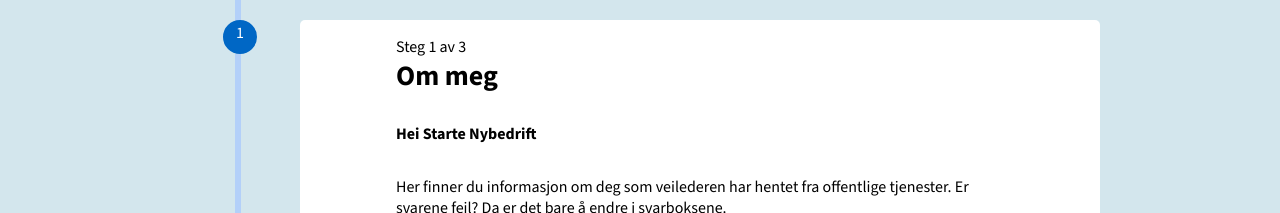
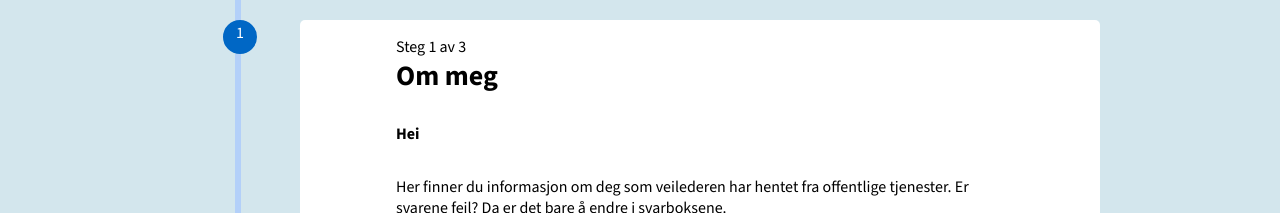
Before and after one commit to UnoHero/nav-min-vei-frontend, a React (Create React App) app: page /info in a window 1280 px wide. Both pictures are taken after a click on the button "Gå Videre". Shown: the part 578-791 px from the top of the page. Built offline with nearby package versions, Linux system fonts and the light colour scheme; no server answers; some icons are missing; the HTML template or start-up script is replaced by a standard one.

Commit message:
Got the data to StepOne and modefy info.js

```diff
--- a/src/components/StepOne.js
+++ b/src/components/StepOne.js
@@ -5,7 +5,7 @@ import { PersonFillIcon, CheckmarkCircleFillIcon } from '@navikt/aksel-icons';
 // Styles thrue js
 import { TextBox, StepTitle, StepHeader, StepText, NextStepButton, Txt, CheckMark } from "../components/styledComponents"
 
-const StepOne = ({stepOneRef, stepTwoRef, nextStepButton, activeStep, }) => {
+const StepOne = ({stepOneRef, stepTwoRef, nextStepButton, activeStep, data }) => {
 
 // fixed code
 
@@ -19,7 +19,7 @@ const StepOne = ({stepOneRef, stepTwoRef, nextStepButton, activeStep, }) => {
             {activeStep > 1 && <CheckMark><CheckmarkCircleFillIcon color='green' fontSize="2rem"></CheckmarkCircleFillIcon></CheckMark>}
             {activeStep === 1 &&
               <>
-                <Txt><b>Hei Starte Nybedrift</b></Txt>
+                <Txt><b>Hei {data?.firstName?.aaReg}</b></Txt>
                 <StepText>
                   Her finner du informasjon om
                   deg som veilederen har hentet
--- a/src/components/StepZero.js
+++ b/src/components/StepZero.js
@@ -8,20 +8,7 @@ import { CheckmarkCircleFillIcon } from '@navikt/aksel-icons';
 // Styles thrue js
 import { TextBox, StepTitle, StepHeader, StepText, NextStepButton, RadioBox, Txt, DataBilder, Image, CheckMark } from "../components/styledComponents"
 
-const StepZero = ({ stepZeroRef, stepOneRef, nextStepButton, activeStep }) => {
-
-  const [id, setId] = useState(null);
-
-  const  handleChange = (number) => {
-    setId(number)
-    console.log(id)
-  }
-
-  const getPersonData = async () => {
-    const response = await fetch(`http://localhost:3000/user/${id}`)
-    const data = await response.json()
-    console.log(data)
-  }
+const StepZero = ({ stepZeroRef, stepOneRef, nextStepButton, activeStep, getPersonData, handleChange}) => {
 
     return(
         <>
--- a/src/pages/Info.js
+++ b/src/pages/Info.js
@@ -56,6 +56,18 @@ const Info = () => {
     }, 0);
   }
 
+  const [id, setId] = useState(null);
+  const [data, setData] = useState();
+
+  const  handleChange = (number) => {
+    setId(number)
+  }
+
+  const getPersonData = async () => {
+    const response = await fetch(`http://localhost:3000/user/${id}`)
+    setData (await response.json())
+  }
+
   // The "HTML" part
   return (
     <>
@@ -79,6 +91,8 @@ const Info = () => {
             setActiveStep={setActiveStep}
             activeStep={activeStep}
             nextStepButton={nextStepButton}
+            getPersonData={getPersonData}
+            handleChange={handleChange}
           ></StepZero>
         </Item>
 
@@ -92,6 +106,7 @@ const Info = () => {
             setActiveStep={setActiveStep}
             activeStep={activeStep}
             nextStepButton={nextStepButton}
+            data={data}
           ></StepOne>
         </Item>
 
```
